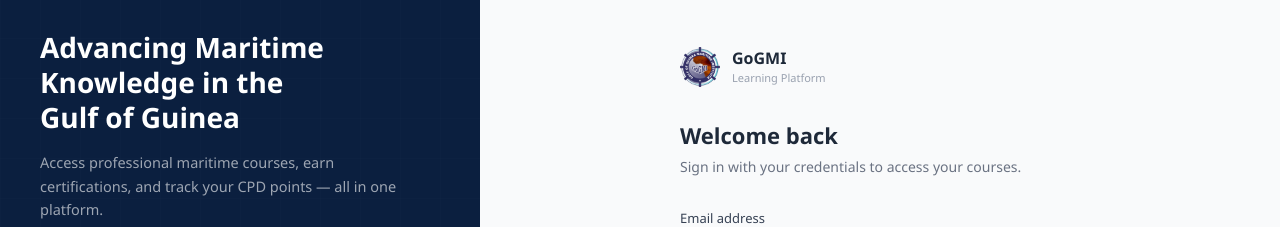
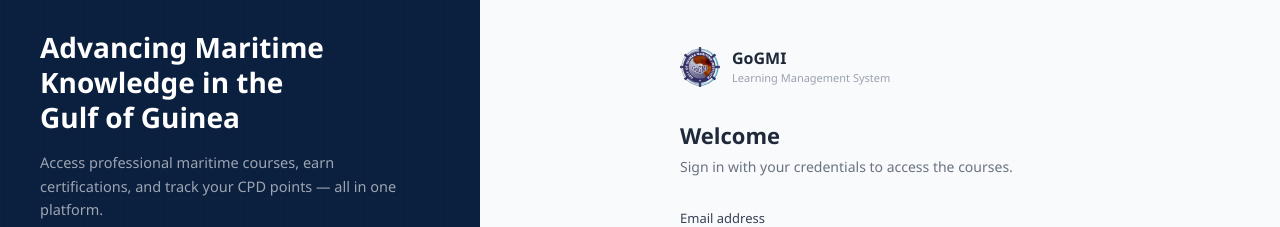
Before and after one commit to GoGMI-Ghana/GoGMI-LMS, a React (Vite) app: page / in a window 1280 px wide. Shown: the part 122-349 px from the top of the page. Built offline with nearby package versions, Linux system fonts and the light colour scheme.

Commit message:
Update LoginPage.tsx

```diff
--- a/src/pages/auth/LoginPage.tsx
+++ b/src/pages/auth/LoginPage.tsx
@@ -100,7 +100,7 @@ export default function LoginPage({ onLogin }: LoginPageProps) {
             />
             <div>
               <div className="text-gray-800 text-[16px] font-semibold">GoGMI</div>
-              <div className="text-gray-400 text-[11px]">Learning Platform</div>
+              <div className="text-gray-400 text-[11px]">Learning Management System</div>
             </div>
           </div>
 
@@ -113,15 +113,15 @@ export default function LoginPage({ onLogin }: LoginPageProps) {
             />
             <div>
               <div className="text-gray-800 text-[16px] font-semibold">GoGMI</div>
-              <div className="text-gray-400 text-[11px]">Learning Platform</div>
+              <div className="text-gray-400 text-[11px]">Learning Management System</div>
             </div>
           </div>
 
           <h2 className="text-[22px] font-semibold text-gray-800 mb-1">
-            Welcome back
+            Welcome
           </h2>
           <p className="text-[14px] text-gray-500 mb-8">
-            Sign in with your credentials to access your courses.
+            Sign in with your credentials to access the courses.
           </p>
 
           {error && (
```
